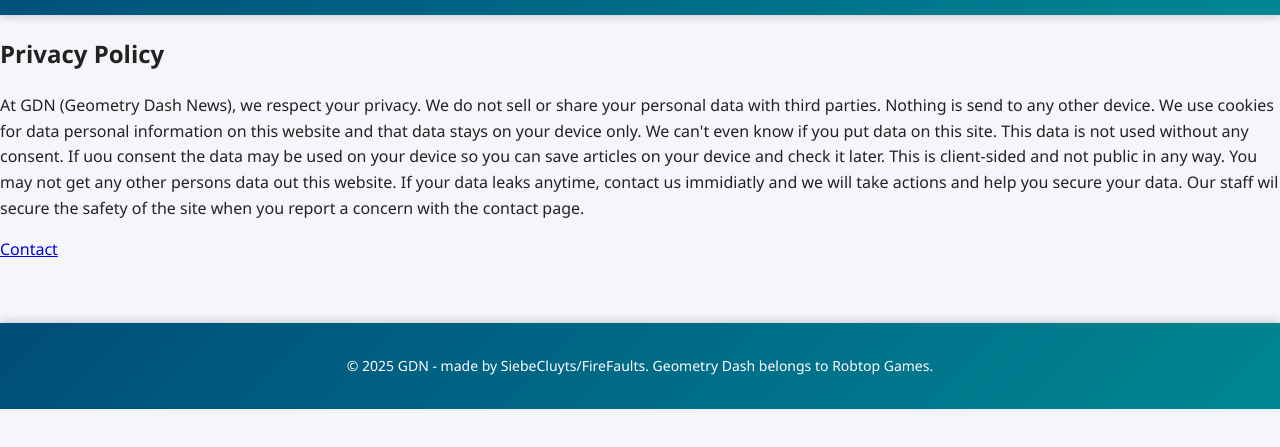
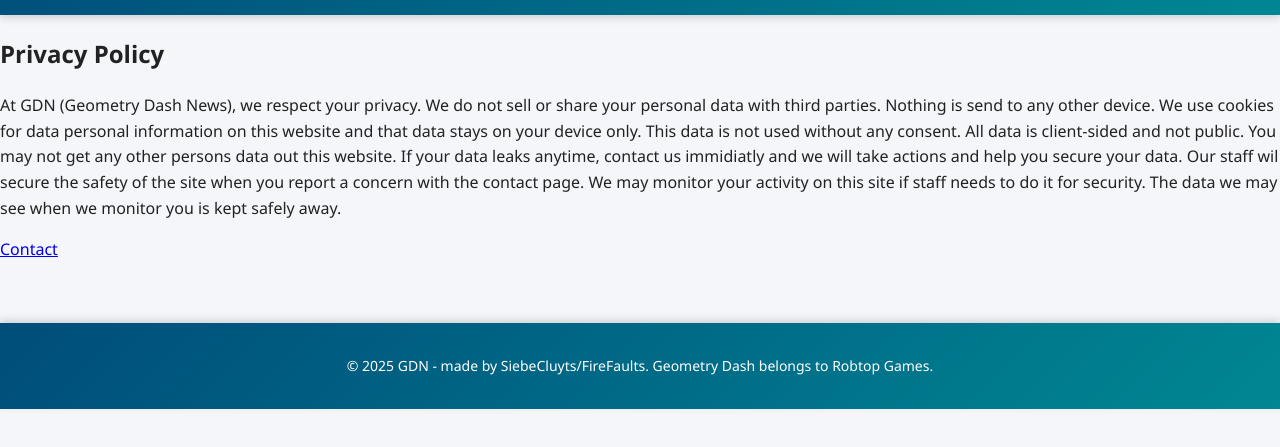
Before and after one commit to siebecluyts/gdn, a website: page privacy.html in a window 1280 px wide. Shown: the part 81-528 px from the top of the page. Drawn offline with Linux system fonts and the light colour scheme.

Commit message:
privacy update

```diff
--- a/privacy.html
+++ b/privacy.html
@@ -23,7 +23,7 @@
     <h2>Privacy Policy</h2>
  <p>At GDN (Geometry Dash News), we respect your privacy.
     We do not sell or share your personal data with third parties.
-    Nothing is send to any other device. We use cookies for data personal information on this website and that data stays on your device only. We can't even know if you put data on this site. This data is not used without any consent. If uou consent the data may be used on your device so you can save articles on your device and check it later. This is client-sided and not public in any way. You may not get any other persons data out this website. If your data leaks anytime, contact us immidiatly and we will take actions and help you secure your data. Our staff wil secure the safety of the site when you report a concern with the contact page.</p>
+    Nothing is send to any other device. We use cookies for data personal information on this website and that data stays on your device only. This data is not used without any consent. All data is client-sided and not public. You may not get any other persons data out this website. If your data leaks anytime, contact us immidiatly and we will take actions and help you secure your data. Our staff wil secure the safety of the site when you report a concern with the contact page. We may monitor your activity on this site if staff needs to do it for security. The data we may see when we monitor you is kept safely away.</p>
           <a href="contact.html">Contact</a>
   </main>
 
```
